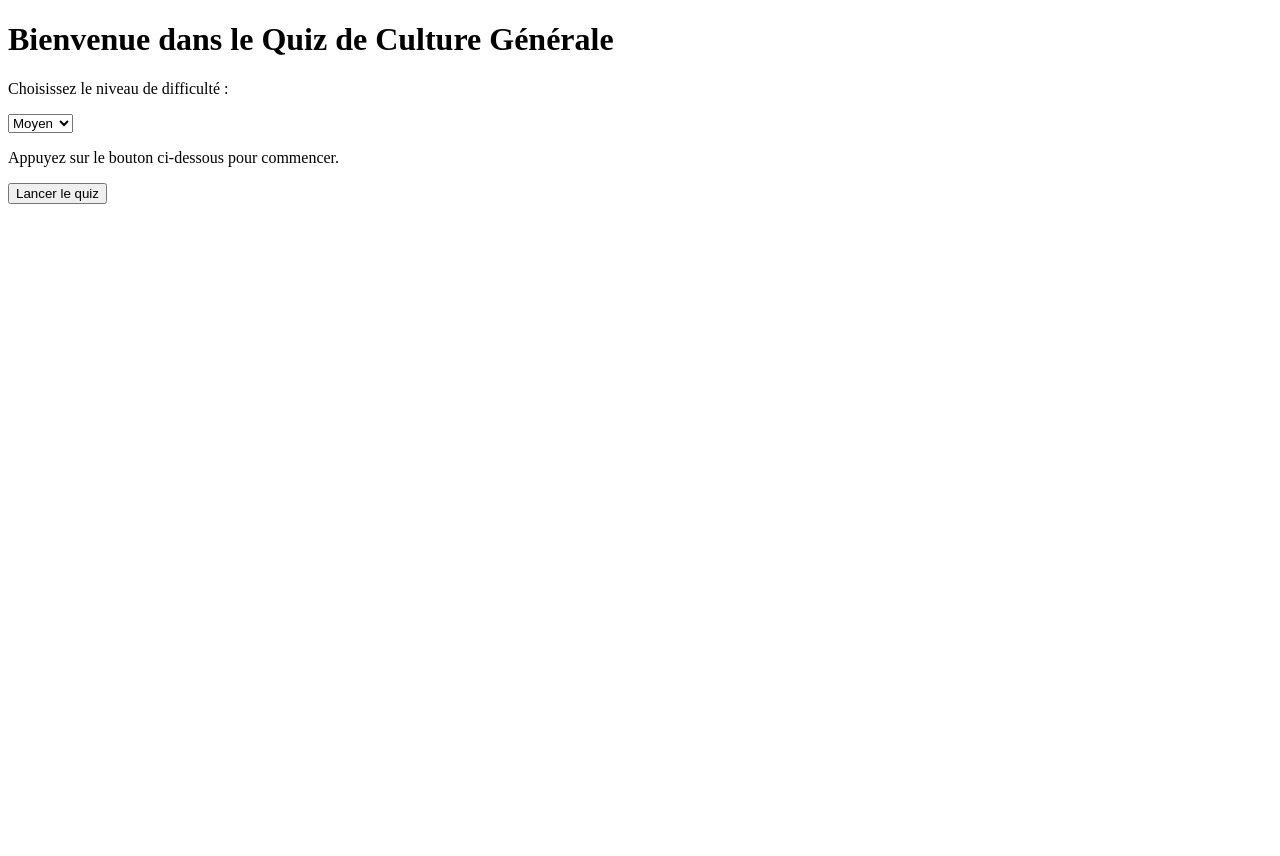
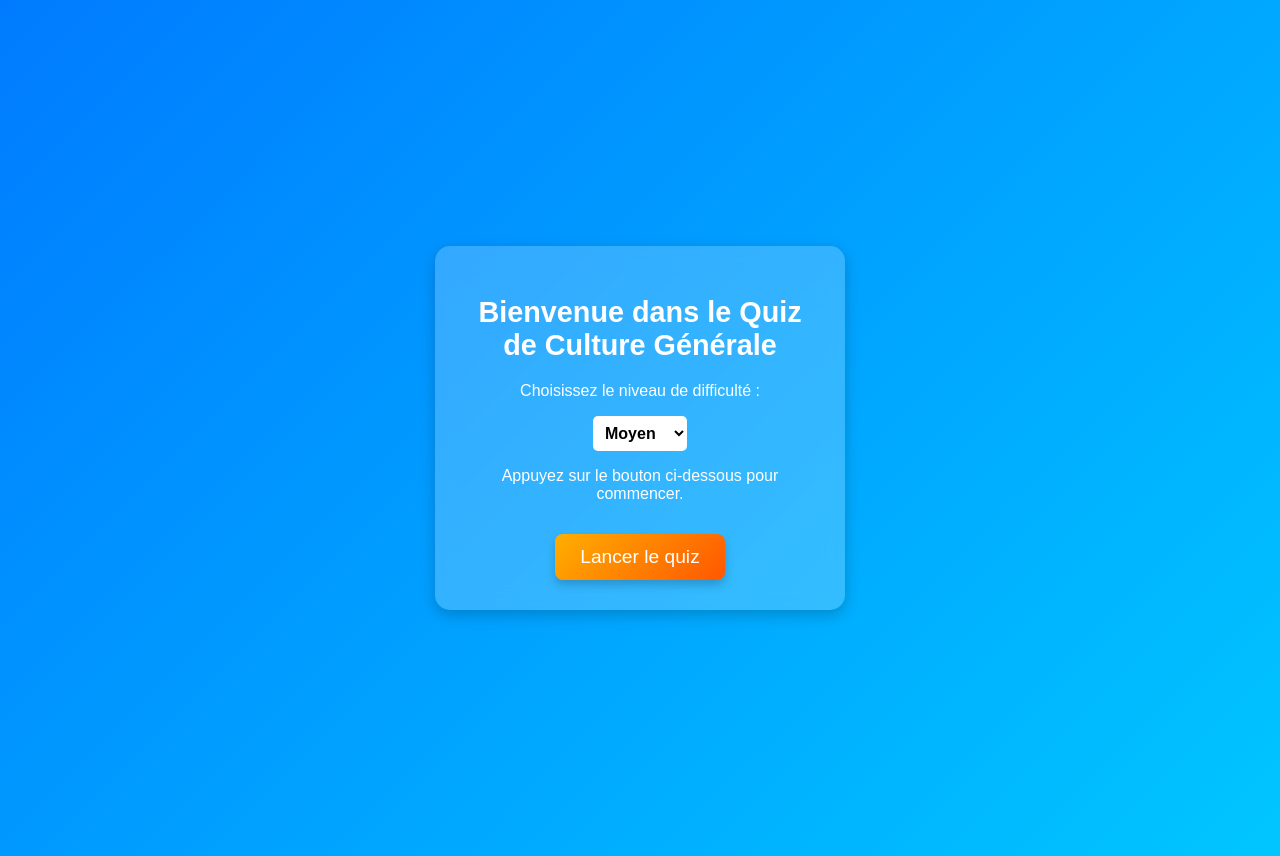
Before and after one commit to ANa3l/quiz-culture-generale, a plain HTML site: page index.html in a window 1280 px wide. Before the commit the page ends 800 px from the top, so only its background shows below. Drawn offline with Linux system fonts and the light colour scheme.

Commit message:
Ajout de css à la page d'accueil

```diff
--- /dev/null
+++ b/css/quiz-style.css
@@ -0,0 +1,183 @@
+/* 🌟 Style global */
+body {
+    font-family: 'Arial', sans-serif;
+    background-color: #f4f4f4;
+    text-align: center;
+    padding: 20px;
+}
+
+/* 🌟 Style du conteneur principal */
+#conteneur-question {
+    width: 300px;
+    height: 400px;
+    background: white;
+    padding: 20px;
+    border-radius: 10px;
+    box-shadow: 0px 4px 10px rgba(0, 0, 0, 0.1);
+    display: inline-block;
+    text-align: left;
+}
+
+/* 🌟 Style des boutons */
+button {
+    background-color: #007BFF;
+    color: white;
+    padding: 10px 15px;
+    border: none;
+    border-radius: 5px;
+    cursor: pointer;
+    font-size: 16px;
+    margin: 10px;
+    transition: 0.3s;
+}
+
+button:hover {
+    background-color: #0056b3;
+}
+
+/* 🌟 Style du bouton Mystère */
+#bouton-mystere {
+    background: linear-gradient(135deg, #ff4081, #ff79b0); /* Dégradé rose flashy */
+    color: white;
+    font-size: 1.2em;
+    padding: 10px 20px;
+    border: none;
+    border-radius: 8px;
+    cursor: pointer;
+    box-shadow: 0px 4px 10px rgba(255, 64, 129, 0.3);
+    transition: 0.3s;
+    display: none; /* Caché par défaut */
+}
+
+/* 🔥 Effet au survol */
+#bouton-mystere:hover {
+    background: linear-gradient(135deg, #ff79b0, #ff4081);
+    box-shadow: 0px 4px 15px rgba(255, 64, 129, 0.5);
+}
+
+
+/* 🌟 Style des réponses */
+#conteneur-reponses div {
+    margin: 5px 0;
+    padding: 10px;
+    background: #e3e3e3;
+    border-radius: 5px;
+    cursor: pointer;
+    transition: 0.3s;
+}
+
+#conteneur-reponses div:hover {
+    background: #d1d1d1;
+}
+
+/* 🌟 Style du score */
+#score {
+    font-weight: bold;
+    font-size: 1.5em;
+    color: #28a745;
+    margin: 15px 0;
+}
+
+/* 🌟 Animation d'apparition */
+@keyframes fadeIn {
+    from { opacity: 0; transform: translateY(-10px); }
+    to { opacity: 1; transform: translateY(0); }
+}
+
+#conteneur-question, #score, button {
+    animation: fadeIn 0.5s ease-in-out;
+}
+
+/* 🌟 Conteneur du score et du timer */
+#info-quiz {
+    display: flex;
+    justify-content: center;
+    align-items: center;
+    gap: 40px;
+    margin: 20px auto;
+    padding: 15px;
+    background: white;
+    border-radius: 12px;
+    box-shadow: 0px 5px 15px rgba(0, 0, 0, 0.15);
+    width: fit-content;
+    font-size: 1.2em;
+    font-weight: bold;
+}
+
+/* 🌟 Style du score */
+#score {
+    background: linear-gradient(135deg, #ffaf00, #ff5700);
+    color: white;
+    padding: 12px 25px;
+    border-radius: 50px;
+    font-size: 1.3em;
+    font-weight: bold;
+    box-shadow: 0px 4px 10px rgba(0, 0, 0, 0.2);
+}
+
+/* 🌟 Style du timer */
+#timer-container {
+    position: relative;
+    width: 70px;
+    height: 70px;
+}
+
+/* 🌟 Cercle SVG */
+svg {
+    transform: rotate(-90deg);
+}
+
+/* 🌟 Fond du timer */
+#timer-bg {
+    fill: none;
+    stroke: #ddd;
+    stroke-width: 6;
+}
+
+/* 🌟 Cercle animé */
+#timer-circle {
+    fill: none;
+    stroke: #007BFF;
+    stroke-width: 6;
+    stroke-linecap: round;
+    transition: stroke-dasharray 1s linear;
+    stroke-dasharray: 188; /* Longueur initiale du cercle */
+    stroke-dashoffset: 0;
+}
+
+/* 🌟 Timer au centre */
+#timer {
+    position: absolute;
+    top: 50%;
+    left: 50%;
+    transform: translate(-50%, -50%);
+    font-size: 1.2em;
+    font-weight: bold;
+    color: #007BFF;
+}
+
+/* 🔥 Si le temps est bas, couleur rouge */
+.low-time #timer-circle {
+    stroke: #FF0000;
+}
+.low-time #timer {
+    color: #FF0000;
+}
+
+/* 🌟 Centrer le message de fin de quiz */
+#conteneur-question.fin-quiz {
+    display: flex;
+    flex-direction: column;
+    justify-content: center;
+    align-items: center;
+    text-align: center;
+}
+
+/* 🌟 Conteneur des boutons */
+#conteneur-boutons {
+    display: flex;
+    justify-content: center;
+    align-items: center;
+    gap: 15px; /* Espacement entre les boutons */
+    margin-top: 15px;
+}
--- a/css/style.css
+++ b/css/style.css
@@ -1,183 +1,60 @@
-/* 🌟 Style global */
+/* 🌟 Fond en dégradé */
 body {
     font-family: 'Arial', sans-serif;
-    background-color: #f4f4f4;
+    background: linear-gradient(135deg, #007BFF, #00C6FF);
     text-align: center;
     padding: 20px;
+    color: white;
+    height: 100vh;
+    display: flex;
+    justify-content: center;
+    align-items: center;
 }
 
-/* 🌟 Style du conteneur principal */
-#conteneur-question {
-    width: 300px;
-    height: 400px;
-    background: white;
-    padding: 20px;
-    border-radius: 10px;
-    box-shadow: 0px 4px 10px rgba(0, 0, 0, 0.1);
-    display: inline-block;
-    text-align: left;
+/* 🌟 Conteneur de l'accueil */
+#accueil-container {
+    background: rgba(255, 255, 255, 0.2);
+    padding: 30px;
+    border-radius: 15px;
+    box-shadow: 0px 5px 15px rgba(0, 0, 0, 0.2);
+    backdrop-filter: blur(10px);
+    width: 350px;
 }
 
-/* 🌟 Style des boutons */
-button {
-    background-color: #007BFF;
-    color: white;
-    padding: 10px 15px;
-    border: none;
-    border-radius: 5px;
-    cursor: pointer;
-    font-size: 16px;
-    margin: 10px;
-    transition: 0.3s;
+/* 🌟 Style du titre */
+h1 {
+    font-size: 1.8em;
+    margin-bottom: 20px;
 }
 
-button:hover {
-    background-color: #0056b3;
+/* 🌟 Style du select */
+select {
+    font-size: 1em;
+    padding: 8px;
+    border-radius: 5px;
+    border: none;
+    background: white;
+    color: black;
+    font-weight: bold;
 }
 
-/* 🌟 Style du bouton Mystère */
-#bouton-mystere {
-    background: linear-gradient(135deg, #ff4081, #ff79b0); /* Dégradé rose flashy */
+/* 🌟 Style du bouton de démarrage */
+button {
+    background: linear-gradient(135deg, #ffaf00, #ff5700);
     color: white;
-    font-size: 1.2em;
-    padding: 10px 20px;
+    padding: 12px 25px;
     border: none;
     border-radius: 8px;
     cursor: pointer;
-    box-shadow: 0px 4px 10px rgba(255, 64, 129, 0.3);
-    transition: 0.3s;
-    display: none; /* Caché par défaut */
+    font-size: 1.2em;
+    margin-top: 15px;
+    transition: 0.3s ease-in-out;
+    box-shadow: 0px 5px 10px rgba(0, 0, 0, 0.2);
 }
 
 /* 🔥 Effet au survol */
-#bouton-mystere:hover {
-    background: linear-gradient(135deg, #ff79b0, #ff4081);
-    box-shadow: 0px 4px 15px rgba(255, 64, 129, 0.5);
+button:hover {
+    background: linear-gradient(135deg, #ff5700, #ffaf00);
+    transform: scale(1.05);
+    box-shadow: 0px 5px 15px rgba(0, 0, 0, 0.3);
 }
-
-
-/* 🌟 Style des réponses */
-#conteneur-reponses div {
-    margin: 5px 0;
-    padding: 10px;
-    background: #e3e3e3;
-    border-radius: 5px;
-    cursor: pointer;
-    transition: 0.3s;
-}
-
-#conteneur-reponses div:hover {
-    background: #d1d1d1;
-}
-
-/* 🌟 Style du score */
-#score {
-    font-weight: bold;
-    font-size: 1.5em;
-    color: #28a745;
-    margin: 15px 0;
-}
-
-/* 🌟 Animation d'apparition */
-@keyframes fadeIn {
-    from { opacity: 0; transform: translateY(-10px); }
-    to { opacity: 1; transform: translateY(0); }
-}
-
-#conteneur-question, #score, button {
-    animation: fadeIn 0.5s ease-in-out;
-}
-
-/* 🌟 Conteneur du score et du timer */
-#info-quiz {
-    display: flex;
-    justify-content: center;
-    align-items: center;
-    gap: 40px;
-    margin: 20px auto;
-    padding: 15px;
-    background: white;
-    border-radius: 12px;
-    box-shadow: 0px 5px 15px rgba(0, 0, 0, 0.15);
-    width: fit-content;
-    font-size: 1.2em;
-    font-weight: bold;
-}
-
-/* 🌟 Style du score */
-#score {
-    background: linear-gradient(135deg, #ffaf00, #ff5700);
-    color: white;
-    padding: 12px 25px;
-    border-radius: 50px;
-    font-size: 1.3em;
-    font-weight: bold;
-    box-shadow: 0px 4px 10px rgba(0, 0, 0, 0.2);
-}
-
-/* 🌟 Style du timer */
-#timer-container {
-    position: relative;
-    width: 70px;
-    height: 70px;
-}
-
-/* 🌟 Cercle SVG */
-svg {
-    transform: rotate(-90deg);
-}
-
-/* 🌟 Fond du timer */
-#timer-bg {
-    fill: none;
-    stroke: #ddd;
-    stroke-width: 6;
-}
-
-/* 🌟 Cercle animé */
-#timer-circle {
-    fill: none;
-    stroke: #007BFF;
-    stroke-width: 6;
-    stroke-linecap: round;
-    transition: stroke-dasharray 1s linear;
-    stroke-dasharray: 188; /* Longueur initiale du cercle */
-    stroke-dashoffset: 0;
-}
-
-/* 🌟 Timer au centre */
-#timer {
-    position: absolute;
-    top: 50%;
-    left: 50%;
-    transform: translate(-50%, -50%);
-    font-size: 1.2em;
-    font-weight: bold;
-    color: #007BFF;
-}
-
-/* 🔥 Si le temps est bas, couleur rouge */
-.low-time #timer-circle {
-    stroke: #FF0000;
-}
-.low-time #timer {
-    color: #FF0000;
-}
-
-/* 🌟 Centrer le message de fin de quiz */
-#conteneur-question.fin-quiz {
-    display: flex;
-    flex-direction: column;
-    justify-content: center;
-    align-items: center;
-    text-align: center;
-}
-
-/* 🌟 Conteneur des boutons */
-#conteneur-boutons {
-    display: flex;
-    justify-content: center;
-    align-items: center;
-    gap: 15px; /* Espacement entre les boutons */
-    margin-top: 15px;
-}
--- a/index.html
+++ b/index.html
@@ -4,10 +4,12 @@
 <head>
   <meta charset="UTF-8">
   <meta name="viewport" content="width=device-width, initial-scale=1.0">
+  <link rel="stylesheet" href="css/style.css">
   <title>Menu du Quiz</title>
 </head>
 
 <body>
+  <div id="accueil-container">
     <h1>Bienvenue dans le Quiz de Culture Générale</h1>
     <p>Choisissez le niveau de difficulté :</p>
   <select id="niveau-difficulte">
@@ -24,6 +26,7 @@
         localStorage.setItem("niveau", selectDifficulte.value);
       });
     </script>
+  </div>
 </body>
 
 </html>
--- a/js/gestionQuestions.js
+++ b/js/gestionQuestions.js
@@ -204,7 +204,7 @@ function afficherBoutonMystere() {
     const boutonMystere = document.getElementById("bouton-mystere");
 
     // 30% de chance d'afficher le bouton
-    if (Math.random() < 0.5) {
+    if (Math.random() < 0.4) {
         boutonMystere.innerHTML = "🎭 Mystère";
         boutonMystere.style.display = "block";
 
```
Also changed, not shown: html/quiz.html (+1 -1 lines). Lines whose indentation alone changed are shown as unchanged.
